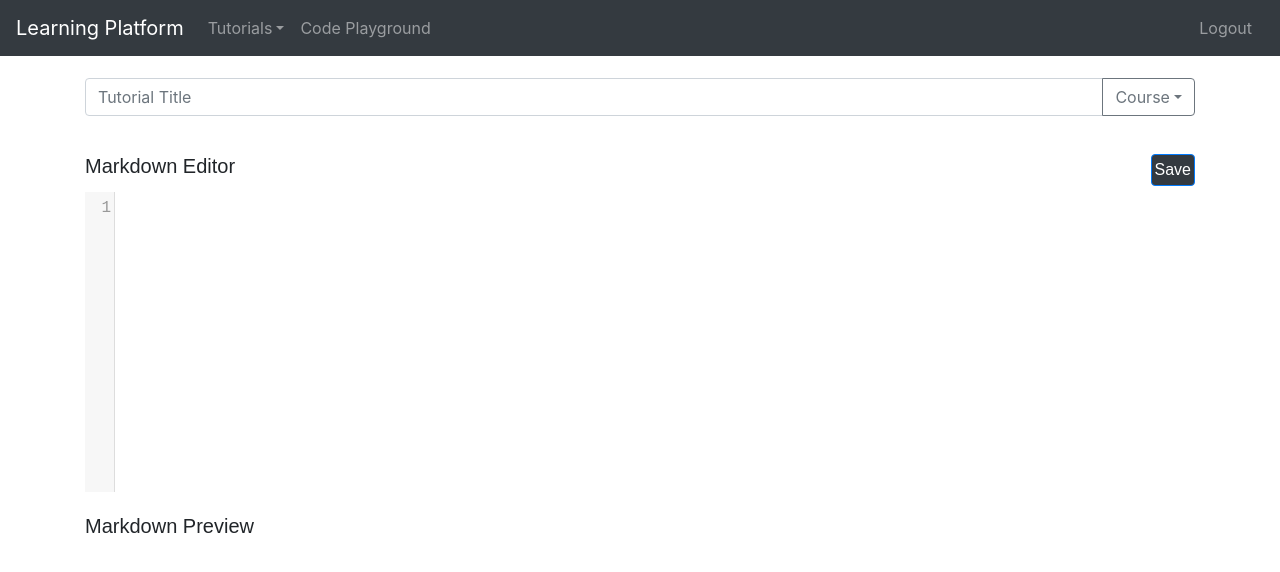
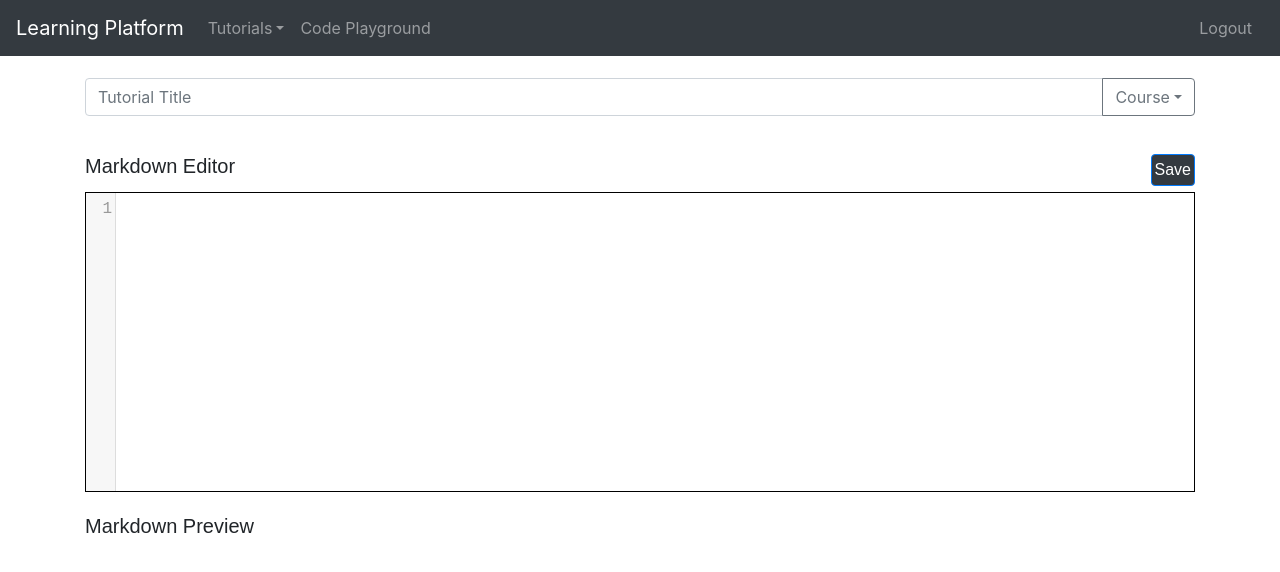
Before and after one commit to CMPT-470-Fall-2020/Code-Tutorial-App, a React (Create React App) app in the folder client/: page /createtutorial in a window 1280 px wide. Shown: the top 572 px of the page. Built offline with nearby package versions, Linux system fonts and the light colour scheme; no server answers.

Commit message:
Wrap Preview and editor elements in divs.

```diff
--- a/client/src/components/pages/CreateTutorial.js
+++ b/client/src/components/pages/CreateTutorial.js
@@ -6,6 +6,7 @@ import Button from 'react-bootstrap/Button';
 import 'codemirror/mode/markdown/markdown.js';
 import 'codemirror/lib/codemirror.css';
 //import './../scss/MarkdownEditor.scss';
+import '../css/CreateTutorial.css';
 import axios from 'axios';
 import Header from './../layout/Header';
 //import { v4 as uuid } from 'uuid'; //TODO: Why is this needed?
@@ -133,6 +134,8 @@ export default class CreateTutorial extends Component {
                         </DropdownButton>
                     </InputGroup>
 
+                <div id="writing-area">
+						<div id="markdown-editor">
 							<section style={sectionStyle}>
 								<h1 style={headerStyle}>Markdown Editor</h1>
 								<Button variant="primary" style={buttonStyle} onClick={this.saveDB.bind(this)}>Save</Button>
@@ -150,10 +153,11 @@ export default class CreateTutorial extends Component {
 									//this.setState({htmlCode: marked(value)});
 								}}
 							/>
-                    <div>
+						</div>
+						<div id="markdown-preview">
 							<h1 style={headerStyle}>Markdown Preview</h1>
-
 							<ReactMarkdown plugins={[gfm, math, emoji]}  renderers={renderers} children={this.state.rawCode}/>
+						</div>
                 </div>
                 </Container>
             </React.Fragment>
```
Lines whose indentation alone changed are shown as unchanged.
